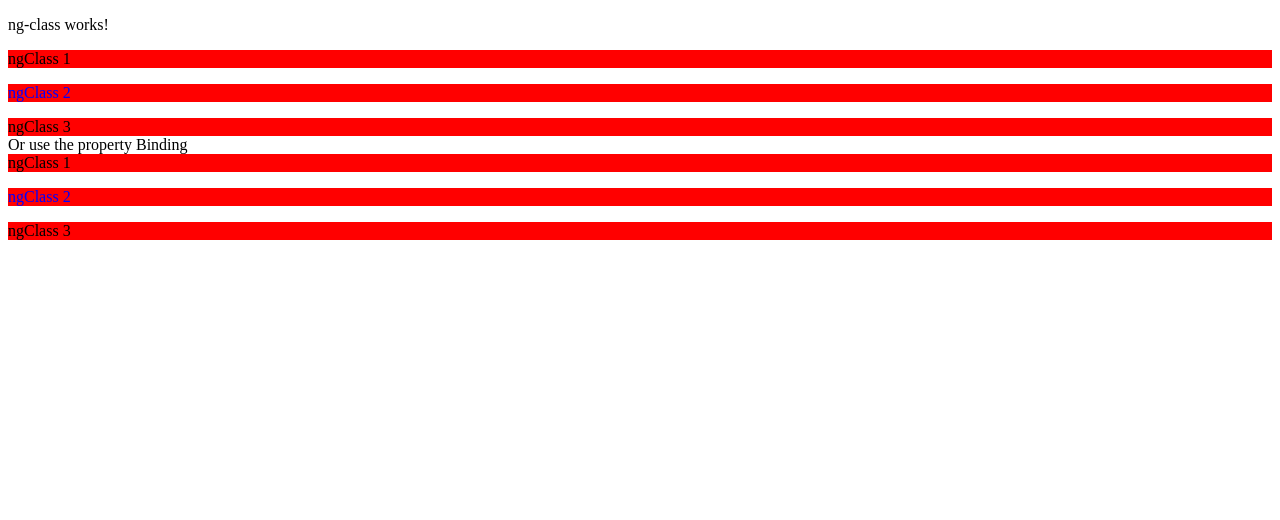
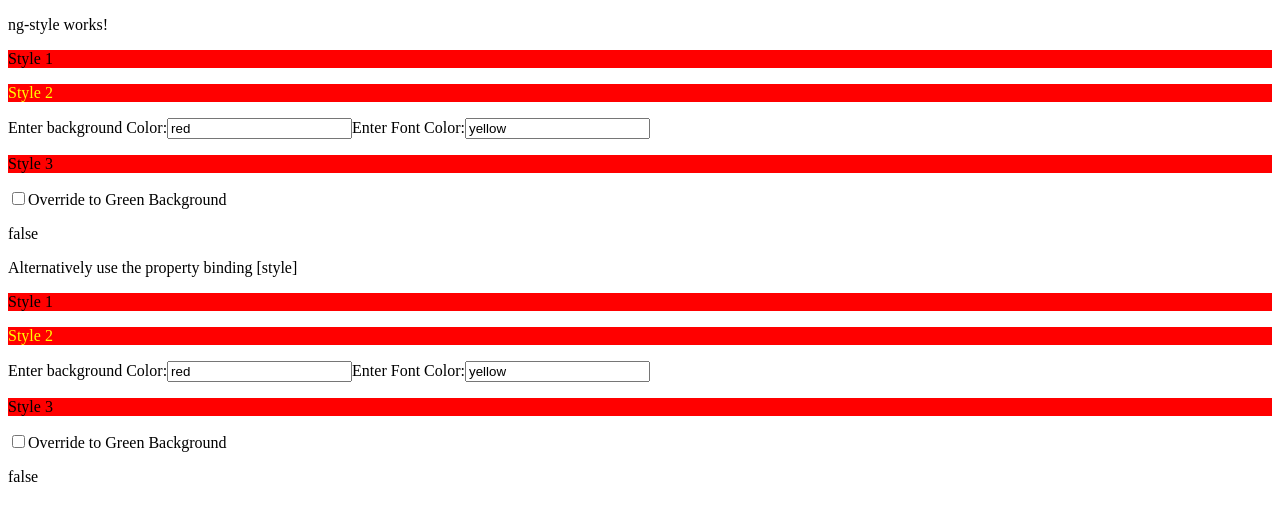
Before and after one commit to senrepo/angular19Tutorial, an Angular app: page / in a window 1280 px wide. Shown: the top 520 px of the page. Built offline with nearby package versions, Linux system fonts and the light colour scheme.

Commit message:
completed part 5

```diff
--- a/src/app/app.component.html
+++ b/src/app/app.component.html
@@ -5,5 +5,7 @@
 <app-data-binding></app-data-binding>
 <app-ng-if></app-ng-if>
 <app-ng-for></app-ng-for>
+<app-ng-class></app-ng-class>
 -->
-<app-ng-class></app-ng-class>
+
+<app-ng-style></app-ng-style>
--- a/src/app/app.component.ts
+++ b/src/app/app.component.ts
@@ -5,6 +5,7 @@ import { DataBindingComponent } from './data-binding/data-binding.component';
 import { NgIfComponent } from './ng-if/ng-if.component';
 import { NgForComponent } from './ng-for/ng-for.component';
 import { NgClassComponent } from './ng-class/ng-class.component';
+import { NgStyleComponent } from './ng-style/ng-style.component';
 
 @Component({
   selector: 'app-root',
@@ -14,7 +15,8 @@ import { NgClassComponent } from './ng-class/ng-class.component';
     DataBindingComponent,
     NgIfComponent,
     NgForComponent,
-    NgClassComponent
+    NgClassComponent,
+    NgStyleComponent
     ],
   templateUrl: './app.component.html',
   styleUrl: './app.component.css'
--- a/src/app/ng-class/ng-class.component.ts
+++ b/src/app/ng-class/ng-class.component.ts
@@ -11,5 +11,4 @@ export class NgClassComponent {
   divBgColor: string = 'redBackground';
   theme: string[] = ['redBackground', 'blueFont'];
   isMultiColor: boolean = false;
-
 }
--- /dev/null
+++ b/src/app/ng-style/ng-style.component.html
@@ -0,0 +1,54 @@
+<p>ng-style works!</p>
+
+<p [ngStyle]="{'background-color' : 'red'}">
+    Style 1
+</p>
+
+<p [ngStyle]="{'background-color' : background, 'color' : font}">
+    Style 2
+</p>
+
+<label>Enter background Color:</label>
+<input type="text" [(ngModel)]="background" />
+
+<label>Enter Font Color:</label>
+<input type="text" [(ngModel)]="font" />
+
+<p [ngStyle]="{'background-color' : isOverride === true ? 'green': background}">
+    Style 3
+</p>
+
+<input type="checkbox" id="horns" name="overrideBackground" [(ngModel)]="isOverride" />
+<label for="overrideBackground">Override to Green Background</label>
+
+<p>
+    {{isOverride}}
+</p>
+
+
+Alternatively use the property binding [style]
+
+<p [style]="{'background-color' : 'red'}">
+    Style 1
+</p>
+
+<p [style]="{'background-color' : background, 'color' : font}">
+    Style 2
+</p>
+
+<label>Enter background Color:</label>
+<input type="text" [(ngModel)]="background" />
+
+<label>Enter Font Color:</label>
+<input type="text" [(ngModel)]="font" />
+
+<p [style]="{'background-color' : isOverride === true ? 'green': background}">
+    Style 3
+</p>
+
+<input type="checkbox" id="horns" name="overrideBackground" [(ngModel)]="isOverride" />
+<label for="overrideBackground">Override to Green Background</label>
+
+<p>
+    {{isOverride}}
+</p>
--- /dev/null
+++ b/src/app/ng-style/ng-style.component.ts
@@ -0,0 +1,15 @@
+import { NgStyle } from '@angular/common';
+import { Component } from '@angular/core';
+import { FormsModule } from '@angular/forms';
+
+@Component({
+  selector: 'app-ng-style',
+  imports: [NgStyle, FormsModule],
+  templateUrl: './ng-style.component.html',
+  styleUrl: './ng-style.component.css'
+})
+export class NgStyleComponent {
+  background: string = 'red';
+  font: string = 'yellow'
+  isOverride: boolean = false;
+}
```
Also changed, not shown: src/app/ng-style/ng-style.component.css (added), 1 other file (tests, documents, lock files or other folders).
